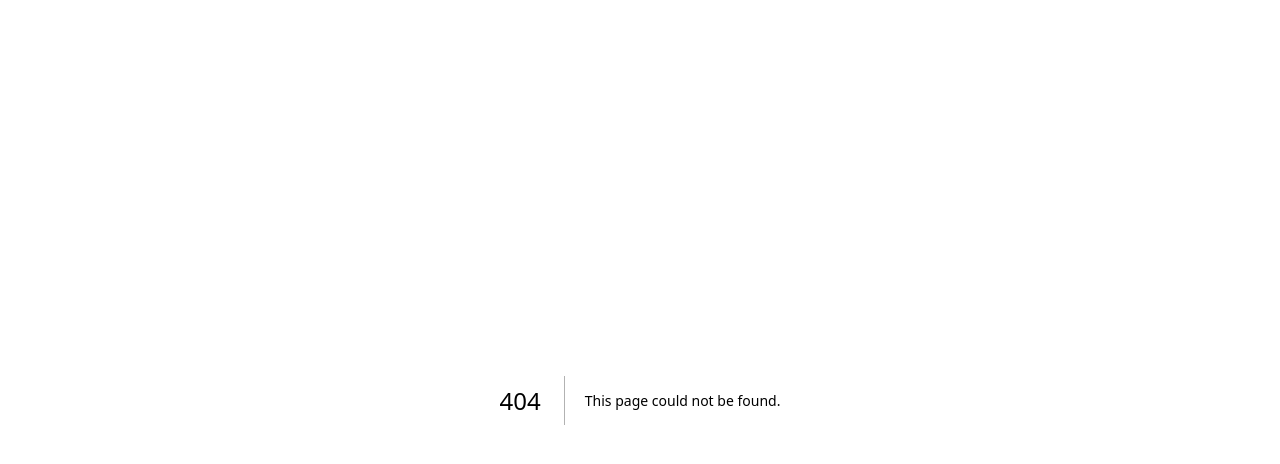
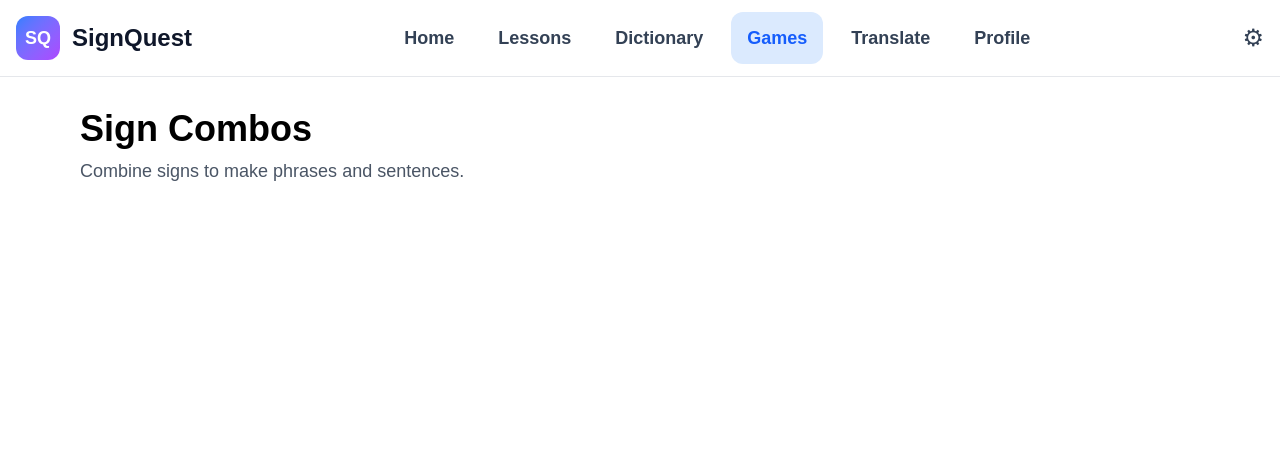
Before and after one commit to CalebR04/Educational-App-Design-Project, a Next.js app in the folder my-app/: page /games/combos in a window 1280 px wide. Before the commit this address had no page. Shown: the top 464 px of the page. Built offline with nearby package versions, Linux system fonts and the light colour scheme.

Commit message:
Fixed games tab
added combo and battles page to fix since typescript does not like running when things shouldnt work

```diff
--- /dev/null
+++ b/my-app/app/games/battle/page.tsx
@@ -0,0 +1,16 @@
+import Navbar from "../../../components/Navbar";
+
+export default function BattlePage() {
+  return (
+    <div className="min-h-screen bg-white text-[#111827]">
+      <Navbar active="Games" />
+
+      <main className="w-full max-w-6xl mx-auto mt-8 px-4 pb-12">
+        <h1 className="text-4xl font-bold text-black">Sign Battle</h1>
+        <p className="mt-2 text-lg text-gray-600">
+          Compete against opponents in ASL challenges.
+        </p>
+      </main>
+    </div>
+  );
+}
--- /dev/null
+++ b/my-app/app/games/combos/page.tsx
@@ -0,0 +1,16 @@
+import Navbar from "../../../components/Navbar";
+
+export default function CombosPage() {
+  return (
+    <div className="min-h-screen bg-white text-[#111827]">
+      <Navbar active="Games" />
+
+      <main className="w-full max-w-6xl mx-auto mt-8 px-4 pb-12">
+        <h1 className="text-4xl font-bold text-black">Sign Combos</h1>
+        <p className="mt-2 text-lg text-gray-600">
+          Combine signs to make phrases and sentences.
+        </p>
+      </main>
+    </div>
+  );
+}
```
